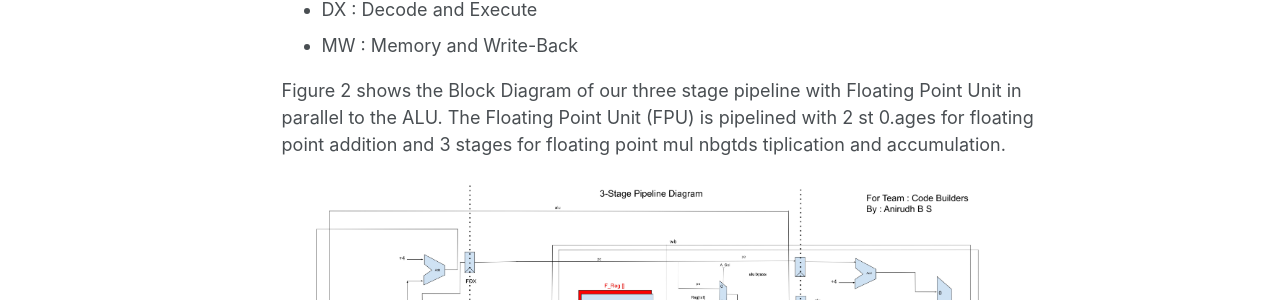
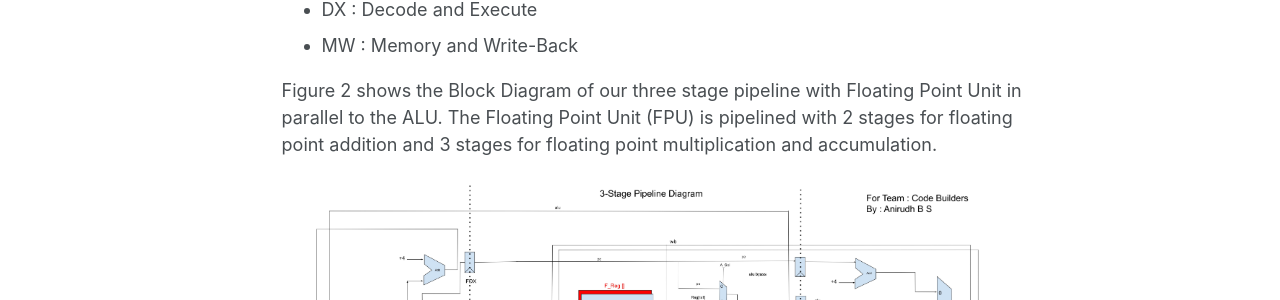
Before and after one commit to ANIRUDHBS1/ANIRUDHBS1.github.io, a Jekyll site: the page built from _projects/EECS251A.md, in a window 1280 px wide and 900 px high, scrolled down 981 px. Shown: the part 180-480 px from the top of the window. Built offline with Jekyll 4.4.1, drawn with Linux system fonts in a browser that asks for light colours.

Commit message:
Update EECS251A.md

```diff
--- a/_projects/EECS251A.md
+++ b/_projects/EECS251A.md
@@ -31,7 +31,7 @@ The three stage pipeline is divided into three phases :
 <li>MW : Memory and Write-Back</li>
 </ul>
 
-Figure 2 shows the Block Diagram of our three stage pipeline with Floating Point Unit in parallel to the ALU. The Floating Point Unit (FPU) is pipelined with 2 st 0.ages for floating point addition and 3 stages for floating point mul nbgtds   tiplication and accumulation.
+Figure 2 shows the Block Diagram of our three stage pipeline with Floating Point Unit in parallel to the ALU. The Floating Point Unit (FPU) is pipelined with 2 stages for floating point addition and 3 stages for floating point multiplication and accumulation.
 
 <div style="display: flex; gap: 10px; text-align: center;">
   <figure style="width: 100%; margin: 0;">
```
